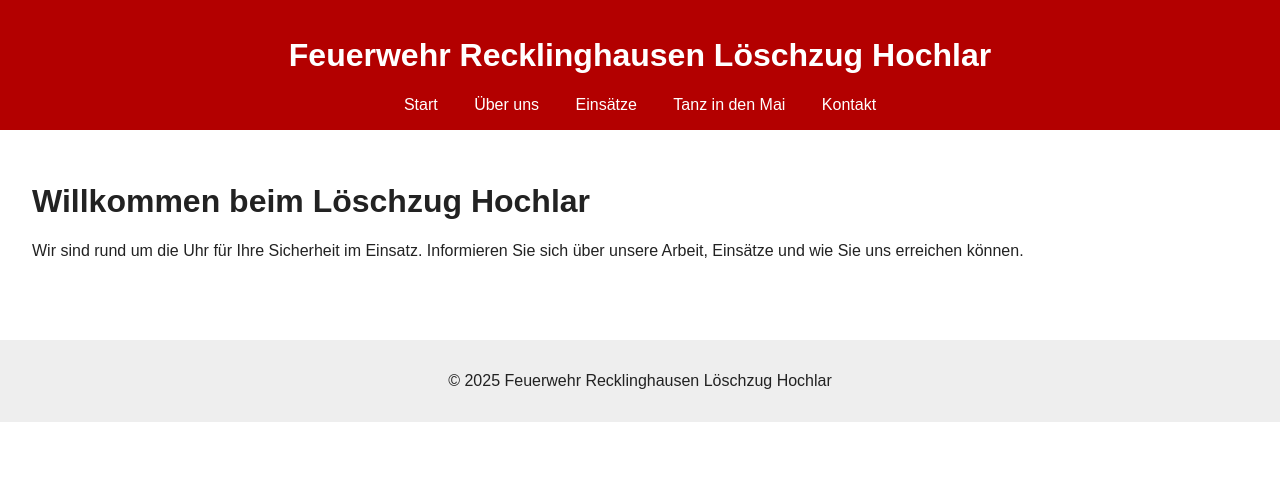
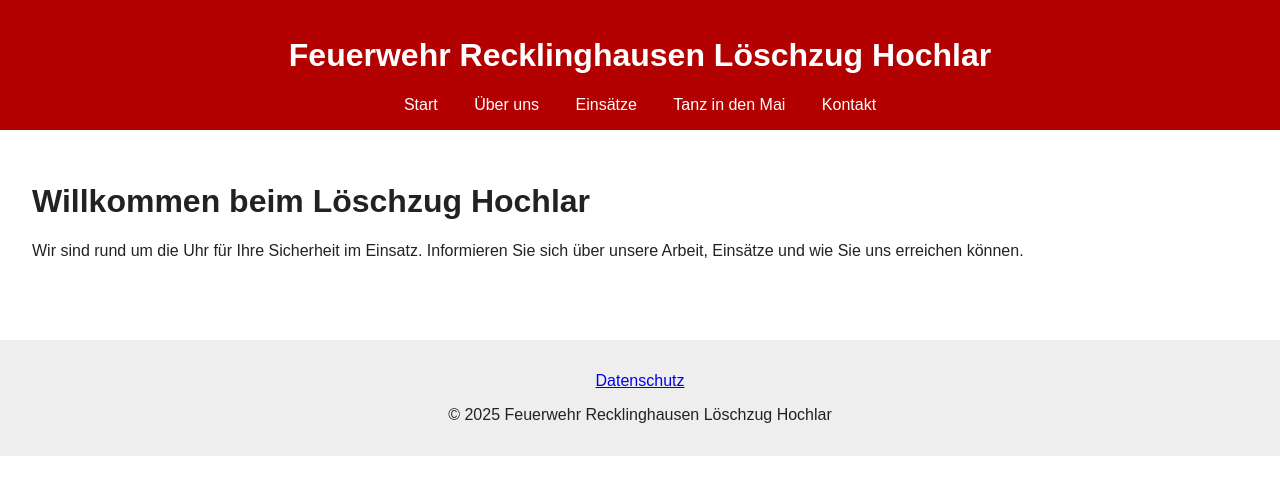
Before and after one commit to stefan-becker/loeschzug-hochlar, a Jekyll site: the page built from index.md, in a window 1280 px wide. Shown: the top 495 px of the page. Built offline with Jekyll 4.4.1, drawn with Linux system fonts in a browser that asks for light colours.

Commit message:
Update default.html

```diff
--- a/_layouts/default.html
+++ b/_layouts/default.html
@@ -22,7 +22,7 @@
     {{ content }}
   </main>
   <footer>
-    <p>&copy; {{ site.time | date: '%Y' }} Feuerwehr Recklinghausen Löschzug Hochlar</p>
+    <p><a href="{{ '/datenschutz' | relative_url }}">Datenschutz</a></p><p>&copy; {{ site.time | date: '%Y' }} Feuerwehr Recklinghausen Löschzug Hochlar</p>
   </footer>
 </body>
 </html>
```
